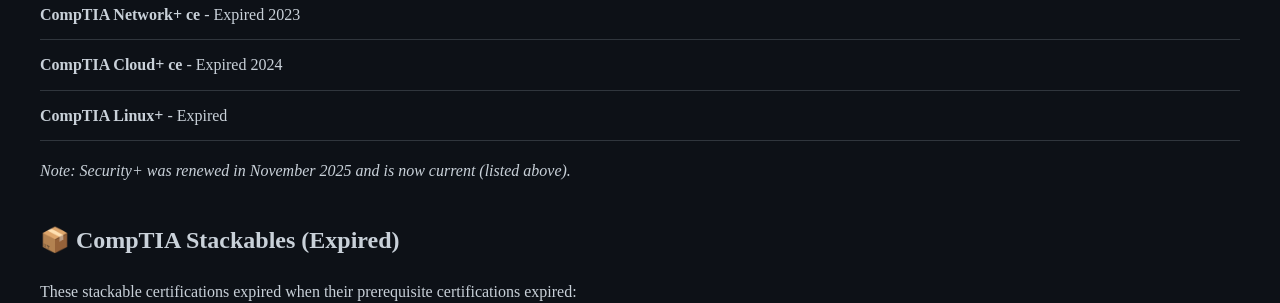
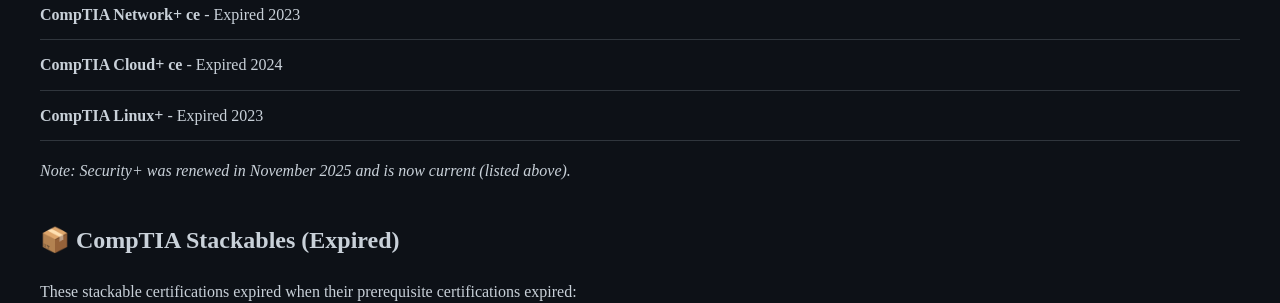
Before and after one commit to joshuamichaelhall/joshuamichaelhall.github.io, a Jekyll site: the page built from pages/certifications.md, in a window 1280 px wide and 900 px high, scrolled down 3006 px. Shown: the part 153-456 px from the top of the window. Built offline with Jekyll 4.4.1, drawn with Linux system fonts in a browser that asks for light colours; nearby versions of some CDN libraries.

Commit message:
Update certifications page
Co-Authored-By: Claude Opus 4.6 <noreply@anthropic.com>

```diff
--- a/pages/certifications.md
+++ b/pages/certifications.md
@@ -108,7 +108,7 @@ permalink: /certifications/
     <ul>
       <li><strong>CompTIA Network+ ce</strong> - Expired 2023</li>
       <li><strong>CompTIA Cloud+ ce</strong> - Expired 2024</li>
-      <li><strong>CompTIA Linux+</strong> - Expired</li>
+      <li><strong>CompTIA Linux+</strong> - Expired 2023</li>
     </ul>
   </div>
 
```
